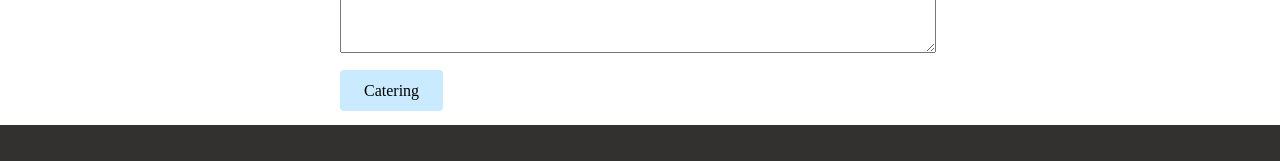
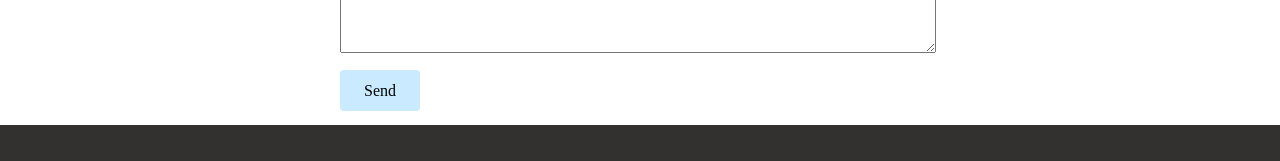
Before and after one commit to sshokret/bobwebpage, a plain HTML site: page contact.html in a window 1280 px wide. Shown: the part 565-726 px from the top of the page. Drawn offline with Linux system fonts and the light colour scheme.

Commit message:
fix typo

```diff
--- a/contact.html
+++ b/contact.html
@@ -55,7 +55,7 @@
                 <input type="text" style="margin-top:5px"><br><br>
                 <label for="lname">Message*</label><br>
                 <textarea></textarea>
-                <section><span class="BlueSpanButton"  style="margin:20px 0">Catering</span></section>
+                <section><span class="BlueSpanButton"  style="margin:20px 0">Send</span></section>
             </form>
 
         </section>
```
